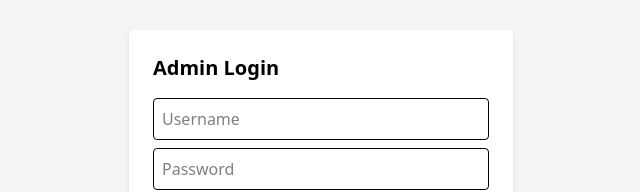
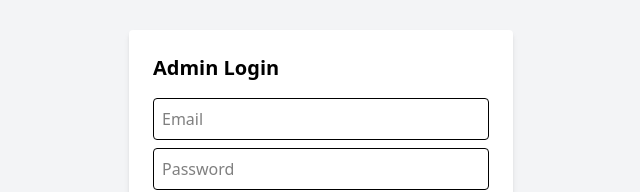
Before and after one commit to iamsjunaid/admin-dashboard, a Next.js app: page / in a window 1280 px wide. Shown: the part 250-442 px from the top of the page, without its empty margins (319-959 px from the left). Built offline with nearby package versions, Linux system fonts and the light colour scheme.

Commit message:
Refactor login page to use email instead of username for authentication

```diff
--- a/app/page.tsx
+++ b/app/page.tsx
@@ -4,7 +4,7 @@ import { useState } from 'react';
 import { useRouter } from 'next/navigation';
 
 export default function LoginPage() {
-  const [username, setUsername] = useState('');
+  const [email, setEmail] = useState('');
   const [password, setPassword] = useState('');
   const [error, setError] = useState('');
   const router = useRouter();
@@ -15,7 +15,7 @@ export default function LoginPage() {
     const res = await fetch('/api/auth/login', {
       method: 'POST',
       headers: { 'Content-Type': 'application/json' },
-      body: JSON.stringify({ username, password }),
+      body: JSON.stringify({ email, password }),
     });
 
     if (res.ok) {
@@ -31,10 +31,10 @@ export default function LoginPage() {
       <form onSubmit={handleLogin} className="bg-white p-6 rounded shadow-md w-full max-w-sm">
         <h2 className="text-xl font-bold mb-4">Admin Login</h2>
         <input
-          type="text"
-          placeholder="Username"
-          value={username}
-          onChange={(e) => setUsername(e.target.value)}
+          type="email"
+          placeholder="Email"
+          value={email}
+          onChange={(e) => setEmail(e.target.value)}
           className="mb-2 w-full p-2 border rounded"
           required
         />
```
